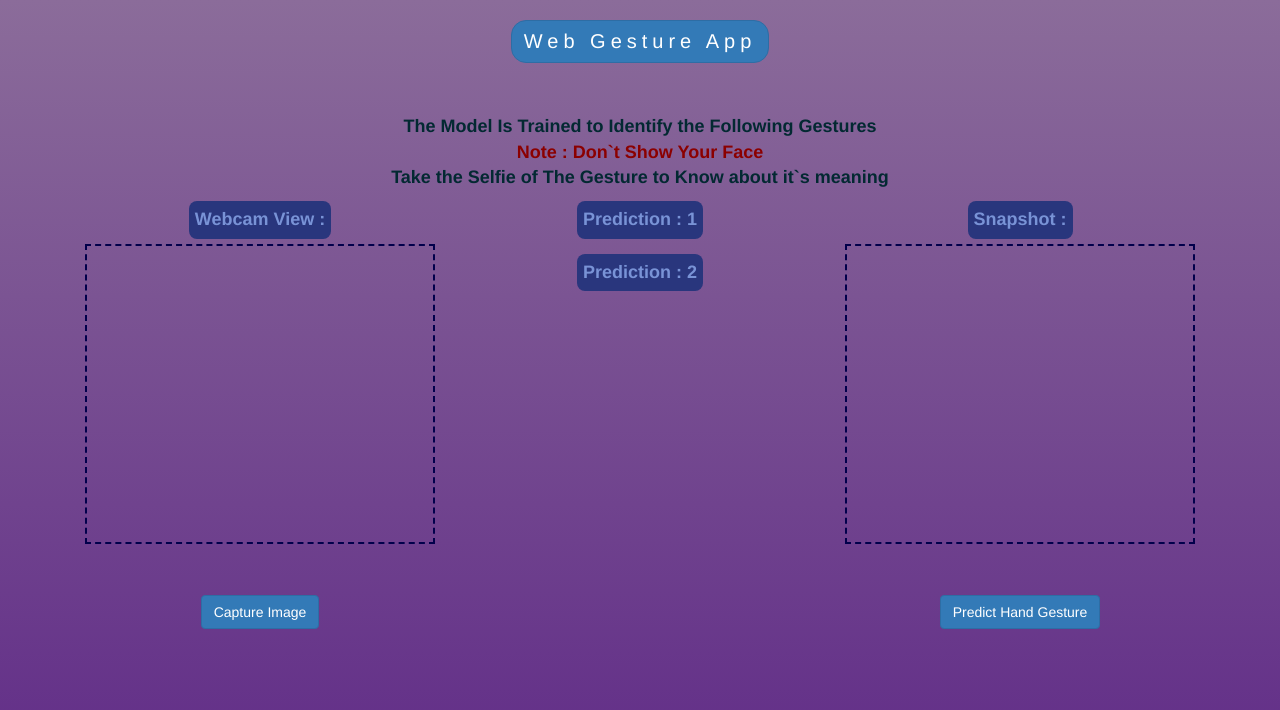
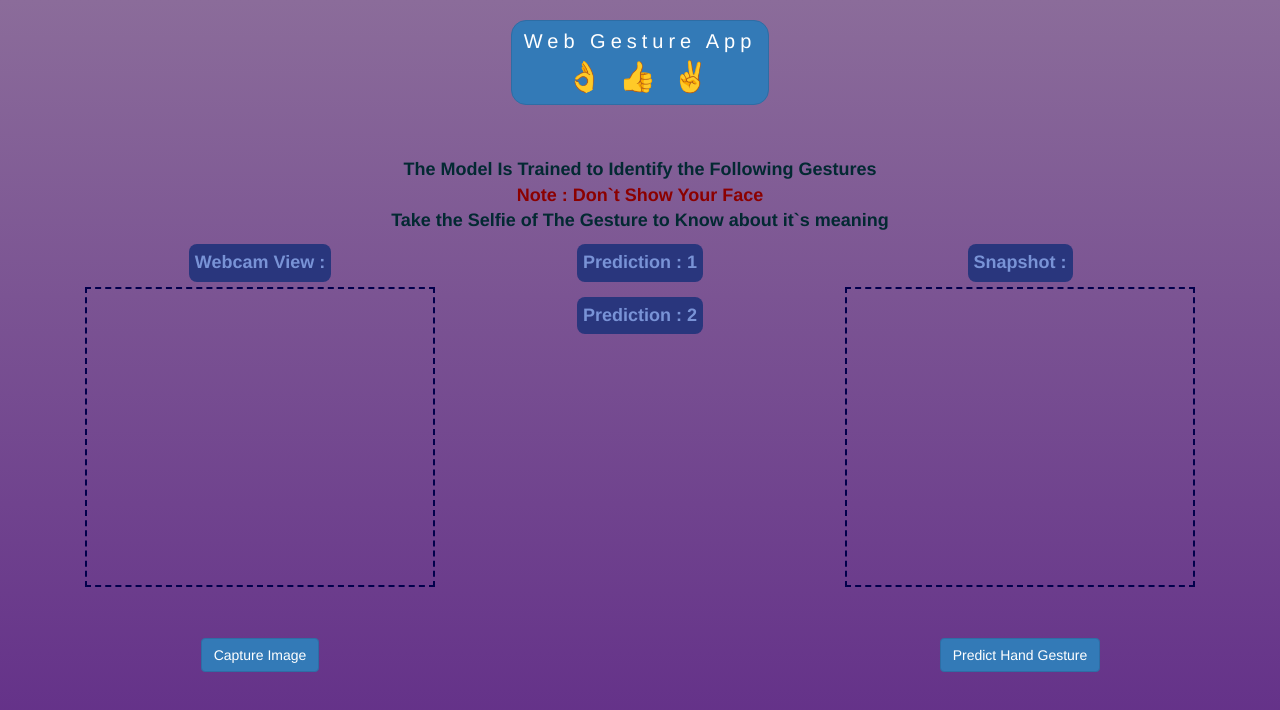
Before and after one commit to 8899MariyamShaikh/P-110-, a plain HTML site: page index.html in a window 1280 px wide. Drawn offline with nearby package versions, Linux system fonts and the light colour scheme; a script that the page names is missing.

Commit message:
Update index.html

```diff
--- a/index.html
+++ b/index.html
@@ -20,12 +20,9 @@
 
         <h3 class="btn btn-primary heading">Web Gesture App
           <br>
-          <span></span>
-          <span> </span>
-          <span> </span>
-          <span> </span>
-          <span> </span>
-          <span> </span>
+          <span>&#128076;</span>
+          <span>&#128077;</span>
+          <span>&#9996;</span>
 
         </h3>
         <br><br>
```
